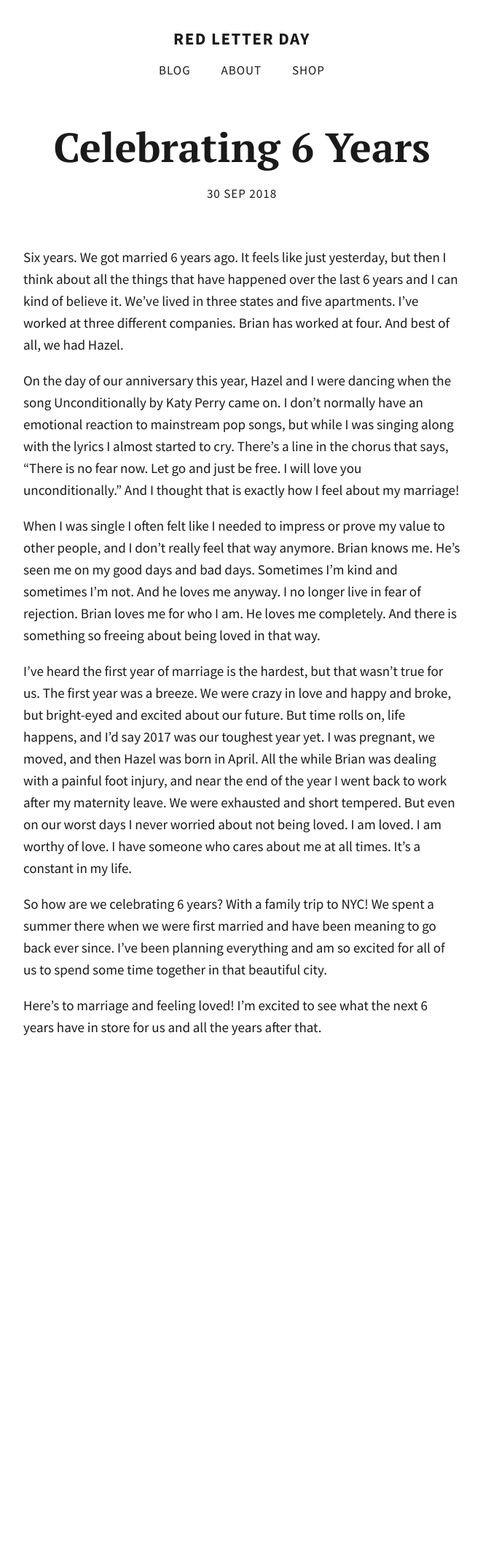
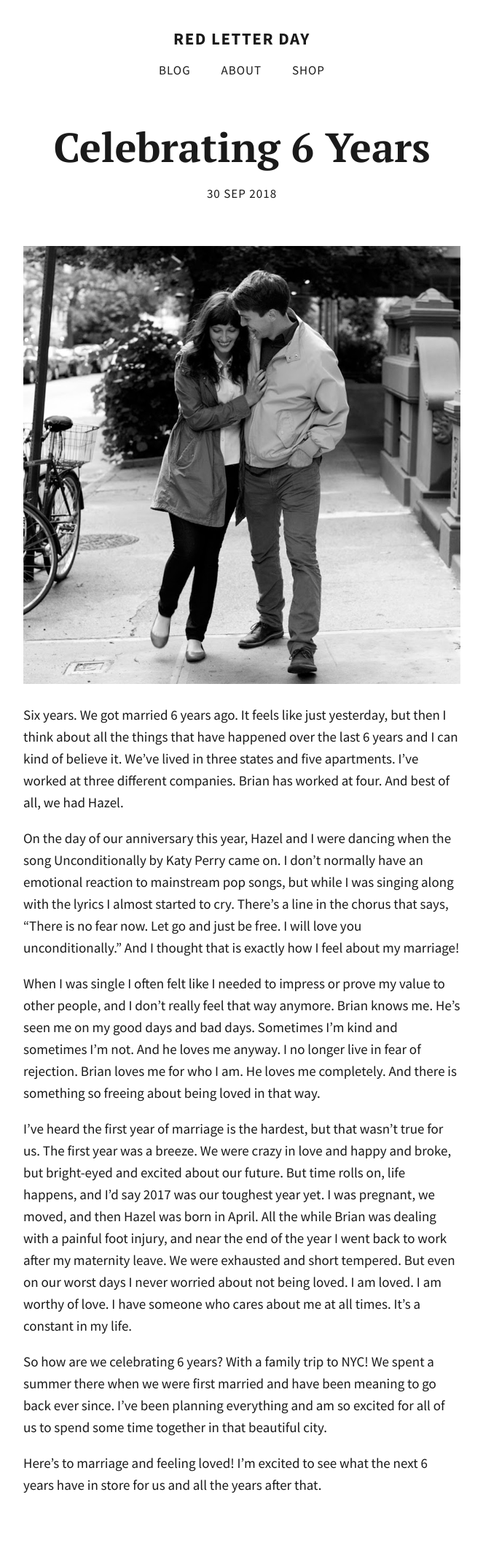
Before and after one commit to totiffany/totiffany.github.io, a Jekyll site: the page built from _posts/2018-09-30-Celebrating-6-Years.md, in a window 1280 px wide. Shown: the whole page at 73% size, without its empty margins (308-971 px from the left). Built offline with Jekyll 4.4.1, drawn with Linux system fonts in a browser that asks for light colours; our own code applies the rules of GitHub Pages for plain Markdown files; comment, search, counter and statistics services are not loaded; before the commit the page ends 1517 px from its top, so only the background shows below that.

Commit message:
Update 2018-09-30-Celebrating-6-Years.md

```diff
--- a/_posts/2018-09-30-Celebrating-6-Years.md
+++ b/_posts/2018-09-30-Celebrating-6-Years.md
@@ -6,7 +6,10 @@ description: >-
   can kind of believe it. We've lived in three states and five apartments. I've
   worked at three different companies. Brian has worked at four. And best of
   all, we had Hazel.
+image: anniversary.jpg
 ---
+![anniversary.jpg]({{site.baseurl}}/img/anniversary.jpg)
+
 Six years. We got married 6 years ago. It feels like just yesterday, but then I think about all the things that have happened over the last 6 years and I can kind of believe it. We've lived in three states and five apartments. I've worked at three different companies. Brian has worked at four. And best of all, we had Hazel.
 
 On the day of our anniversary this year, Hazel and I were dancing when the song Unconditionally by Katy Perry came on. I don't normally have an emotional reaction to mainstream pop songs, but while I was singing along with the lyrics I almost started to cry. There's a line in the chorus that says, "There is no fear now. Let go and just be free. I will love you unconditionally." And I thought that is exactly how I feel about my marriage!
```
